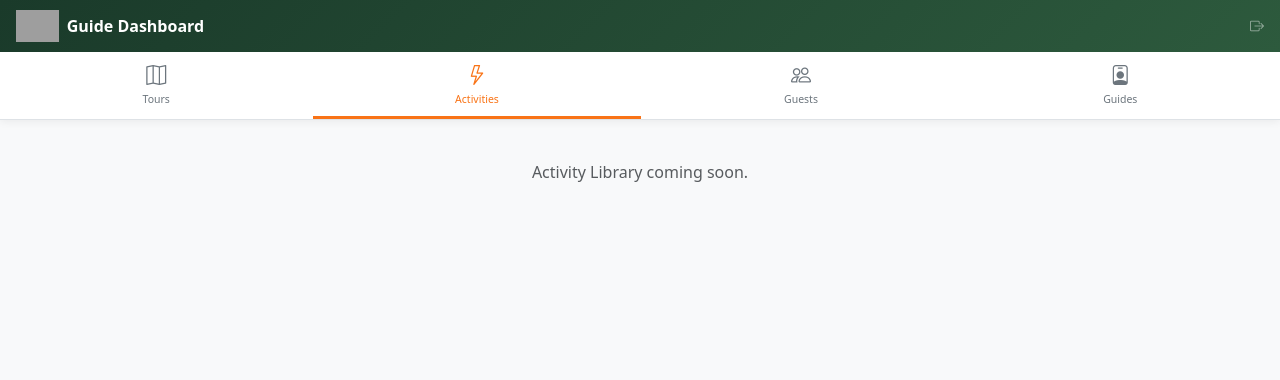
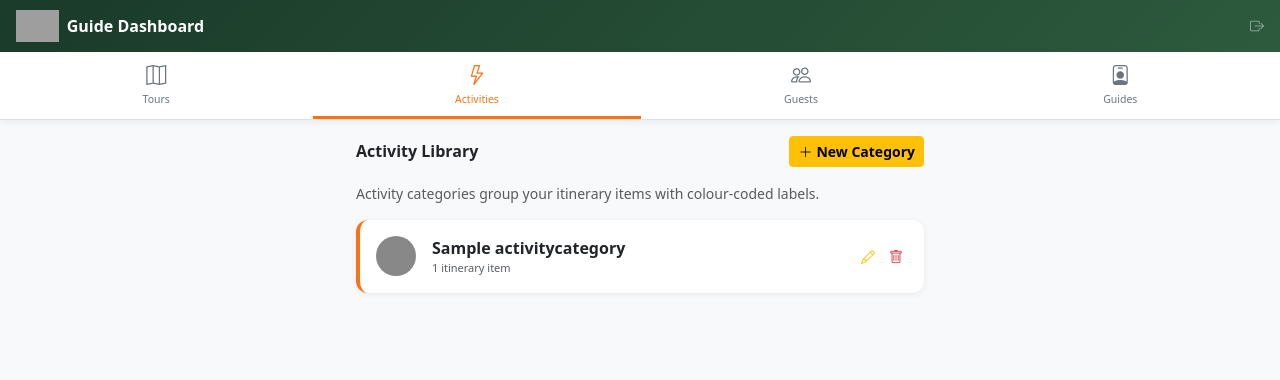
Before and after one commit to GavinHolder/overberg-adventures, a Django app: page /guide/activities/ in a window 1280 px wide. Shown: the top 380 px of the page. Run offline with Django 5.2, Linux system fonts and the light colour scheme; a user stored in the database is signed in; tables that the repository leaves empty hold one stand-in row (values such as "Sample post"); parts of the project's set-up code (start-up, migrations or seed data) failed here and were passed over; some libraries are stand-ins or nearby versions; grey boxes are pictures that could not be loaded.

Commit message:
feat: activity library tab - category CRUD with colour picker, item count badge
Implements Task 29. ActivityCategory list displays colour swatches and
per-category itinerary item counts. Create/edit use HTML5 colour picker.
HTMX delete swaps card out without page reload. Hidden badge for inactive
categories. 7 new tests; 46 dashboard / 71 total passing.

```diff
--- a/dashboard/urls.py
+++ b/dashboard/urls.py
@@ -16,6 +16,9 @@ urlpatterns = [
     path('tours/<int:tour_pk>/itinerary/<int:item_pk>/delete/', views.itinerary_delete, name='itinerary_delete'),
     path('tours/<int:tour_pk>/itinerary/reorder/', views.itinerary_reorder, name='itinerary_reorder'),
     path('activities/', views.activities_list, name='activities_list'),
+    path('activities/create/', views.activity_create, name='activity_create'),
+    path('activities/<int:pk>/edit/', views.activity_edit, name='activity_edit'),
+    path('activities/<int:pk>/delete/', views.activity_delete, name='activity_delete'),
     path('guests/', views.guests_list, name='guests_list'),
     path('guides/', views.guides_list, name='guides_list'),
 ]
--- a/dashboard/views.py
+++ b/dashboard/views.py
@@ -6,7 +6,7 @@ from django.conf import settings
 
 from .decorators import guide_required, staff_required
 from .forms import TourForm
-from apps.tours.models import Tour, ItineraryItem
+from apps.tours.models import Tour, ItineraryItem, ActivityCategory
 
 
 def _dev_mode():
@@ -117,15 +117,139 @@ def tours_list(request):
 @guide_required
 def activities_list(request):
     """
-    Render the activities management list view (stub).
+    Guide dashboard: Activity Library tab.
 
-    Currently a placeholder that renders the activities list template with no
-    activity data. A full implementation will query the Activity model once
-    the activities app is built out.
+    Lists all ActivityCategory records ordered by display order then name.
+    Annotates each category with the count of itinerary items using it
+    so guides can see which categories are in use.
+
+    Access: guide-level users and staff (enforced by @guide_required).
+
+    ASSUMPTIONS:
+    1. ActivityCategory.itinerary_items is a valid related_name on the FK
+       (confirmed in apps/tours/models.py ItineraryItem.category FK).
+    2. No pagination needed at MVP scale — category counts stay small.
+
+    FAILURE MODES:
+    - Empty queryset: renders {% empty %} block in template — no error.
+    """
+    from django.db.models import Count
+    # Annotate to avoid N+1 per-category item count queries in the template
+    categories = (
+        ActivityCategory.objects
+        .annotate(item_count=Count('itinerary_items'))
+        .order_by('order', 'name')
+    )
+    return render(request, 'admin_panel/activities/list.html', {
+        'categories': categories,
+        'dev_mode': _dev_mode(),
+    })
+
+
+@guide_required
+def activity_create(request):
+    """
+    Guide dashboard: Create a new ActivityCategory.
+
+    GET: Renders an empty ActivityCategoryForm with sensible defaults.
+    POST: Validates and saves the new category, then redirects to the
+    activities list.  On validation failure, re-renders the form with errors.
+
+    ASSUMPTIONS:
+    1. Colour validation is handled by both the form's TextInput (type=color
+       widget ensures browser sends valid #RRGGBB) AND the model-level
+       RegexValidator — double-layer defence.
+    2. No guide-level ownership on categories — they are shared across all guides.
+
+    FAILURE MODES:
+    - Invalid hex colour → model validator fires → form.is_valid() returns False
+      → template re-rendered with error, no DB write (status 200).
+    - Empty name → required field error, no DB write.
 
     Access: guide-level users and staff (enforced by @guide_required).
     """
-    return render(request, 'admin_panel/activities/list.html', {'dev_mode': _dev_mode()})
+    from .forms import ActivityCategoryForm
+    if request.method == 'POST':
+        form = ActivityCategoryForm(request.POST)
+        if form.is_valid():
+            form.save()
+            return redirect('dashboard:activities_list')
+    else:
+        # Pre-populate brand colour and zero-based order as sensible defaults
+        form = ActivityCategoryForm(initial={'colour': '#F97316', 'order': 0})
+    return render(request, 'admin_panel/activities/form.html', {
+        'form': form,
+        'dev_mode': _dev_mode(),
+    })
+
+
+@guide_required
+def activity_edit(request, pk):
+    """
+    Guide dashboard: Edit an existing ActivityCategory.
+
+    GET: Renders the form pre-populated with the category's current values.
+    POST: Validates and saves the changes, then redirects to activities list.
+    On validation failure, re-renders the form with inline errors.
+
+    Args:
+        pk: ActivityCategory primary key
+
+    FAILURE MODES:
+    - Category not found: get_object_or_404 raises Http404 → 404 response.
+    - Invalid POST data: form re-rendered with errors, DB unchanged.
+
+    Access: guide-level users and staff (enforced by @guide_required).
+    """
+    from django.shortcuts import get_object_or_404
+    from .forms import ActivityCategoryForm
+    # 404 if category does not exist — prevents silent data corruption
+    cat = get_object_or_404(ActivityCategory, pk=pk)
+    if request.method == 'POST':
+        form = ActivityCategoryForm(request.POST, instance=cat)
+        if form.is_valid():
+            form.save()
+            return redirect('dashboard:activities_list')
+    else:
+        # Pre-populate with existing values so the guide sees current state
+        form = ActivityCategoryForm(instance=cat)
+    return render(request, 'admin_panel/activities/form.html', {
+        'form': form,
+        'category': cat,  # passed so template can show "Edit X" vs "New Category" title
+        'dev_mode': _dev_mode(),
+    })
+
+
+@guide_required
+def activity_delete(request, pk):
+    """
+    Guide dashboard: Delete an ActivityCategory.
+
+    Accepts POST or DELETE (HTMX sends DELETE via hx-delete attribute).
+    Returns an empty 200 response — HTMX swaps the category card out of the
+    list via outerHTML swap without a full page reload.
+
+    Args:
+        pk: ActivityCategory primary key
+
+    FAILURE MODES:
+    - Category not found: 404 via get_object_or_404.
+    - Category in use: Django FK is SET_NULL on ItineraryItem — items survive
+      category deletion with category=None.  This is intentional; items are
+      not deleted when their label is removed.
+    - Non-POST/DELETE method: returns 405 Method Not Allowed.
+
+    Access: guide-level users and staff (enforced by @guide_required).
+    """
+    from django.shortcuts import get_object_or_404
+    from django.http import HttpResponse
+    cat = get_object_or_404(ActivityCategory, pk=pk)
+    if request.method in ('POST', 'DELETE'):
+        cat.delete()
+        # Empty body tells HTMX to replace the card element with nothing (removal)
+        return HttpResponse('')
+    # Reject GET, PUT, PATCH etc. — this endpoint is write-only
+    return HttpResponse(status=405)
 
 
 @guide_required
--- a/templates/admin_panel/activities/list.html
+++ b/templates/admin_panel/activities/list.html
@@ -1,4 +1,62 @@
 {% extends 'admin_panel/base.html' %}
-{% block title %}Activities{% endblock %}
+{% block title %}Activity Library{% endblock %}
 {% block tab_activities %}active{% endblock %}
-{% block content %}<p class="text-muted text-center py-4">Activity Library coming soon.</p>{% endblock %}
+
+{% block content %}
+<div class="d-flex align-items-center mb-3">
+  <h6 class="mb-0 fw-bold flex-grow-1">Activity Library</h6>
+  <a href="{% url 'dashboard:activity_create' %}" class="btn btn-sm btn-warning fw-bold">
+    <i class="bi bi-plus-lg me-1"></i>New Category
+  </a>
+</div>
+
+<p class="text-muted small mb-3">
+  Activity categories group your itinerary items with colour-coded labels.
+</p>
+
+{% for cat in categories %}
+<div class="tour-card" id="cat-{{ cat.pk }}">
+  <div class="d-flex align-items-center">
+    {# Colour swatch circle containing the category icon — gives instant visual identity #}
+    <span class="rounded-circle me-3 d-flex align-items-center justify-content-center flex-shrink-0"
+          style="width:40px;height:40px;background:{{ cat.colour }};">
+      <i class="bi bi-{{ cat.icon }} text-white"></i>
+    </span>
+
+    <div class="flex-grow-1" style="min-width:0;">
+      <div class="fw-semibold">{{ cat.name }}</div>
+      <div class="text-muted" style="font-size:11px;">
+        {{ cat.item_count }} itinerary item{{ cat.item_count|pluralize }}
+        {# Show "Hidden" badge if the category is inactive — won't appear in itinerary builder #}
+        {% if not cat.is_active %}
+          <span class="badge bg-secondary ms-1" style="font-size:10px;">Hidden</span>
+        {% endif %}
+      </div>
+    </div>
+
+    <div class="d-flex gap-1 flex-shrink-0">
+      {# Edit button navigates to the full edit form #}
+      <a href="{% url 'dashboard:activity_edit' cat.pk %}"
+         class="btn btn-sm btn-link text-warning p-1">
+        <i class="bi bi-pencil"></i>
+      </a>
+      {# HTMX delete — sends DELETE to the delete endpoint then swaps the card with empty string #}
+      <button class="btn btn-sm btn-link text-danger p-1"
+              hx-delete="{% url 'dashboard:activity_delete' cat.pk %}"
+              hx-confirm="Delete '{{ cat.name|escapejs }}'? Itinerary items using this category will lose their category label."
+              hx-target="#cat-{{ cat.pk }}"
+              hx-swap="outerHTML swap:0.2s">
+        <i class="bi bi-trash"></i>
+      </button>
+    </div>
+  </div>
+</div>
+{% empty %}
+{# Empty state — shown when no ActivityCategory records exist in the DB #}
+<div class="text-center text-muted py-5">
+  <i class="bi bi-lightning fs-2 d-block mb-2 opacity-25"></i>
+  <p class="mb-3">No activity categories yet.</p>
+  <a href="{% url 'dashboard:activity_create' %}" class="btn btn-warning">Add First Category</a>
+</div>
+{% endfor %}
+{% endblock %}
```
Also changed, not shown: dashboard/forms.py (+36 -1 lines), dashboard/tests.py (+77 -0 lines), templates/admin_panel/activities/form.html (added, +76 -0 lines).
